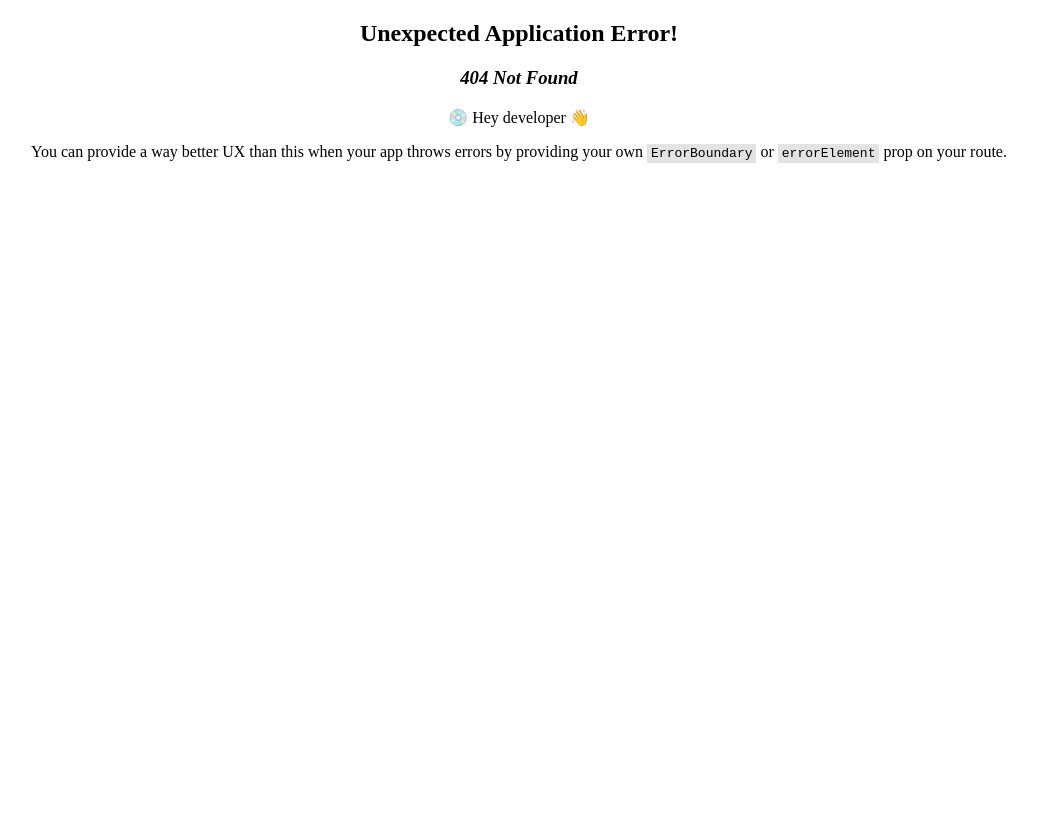
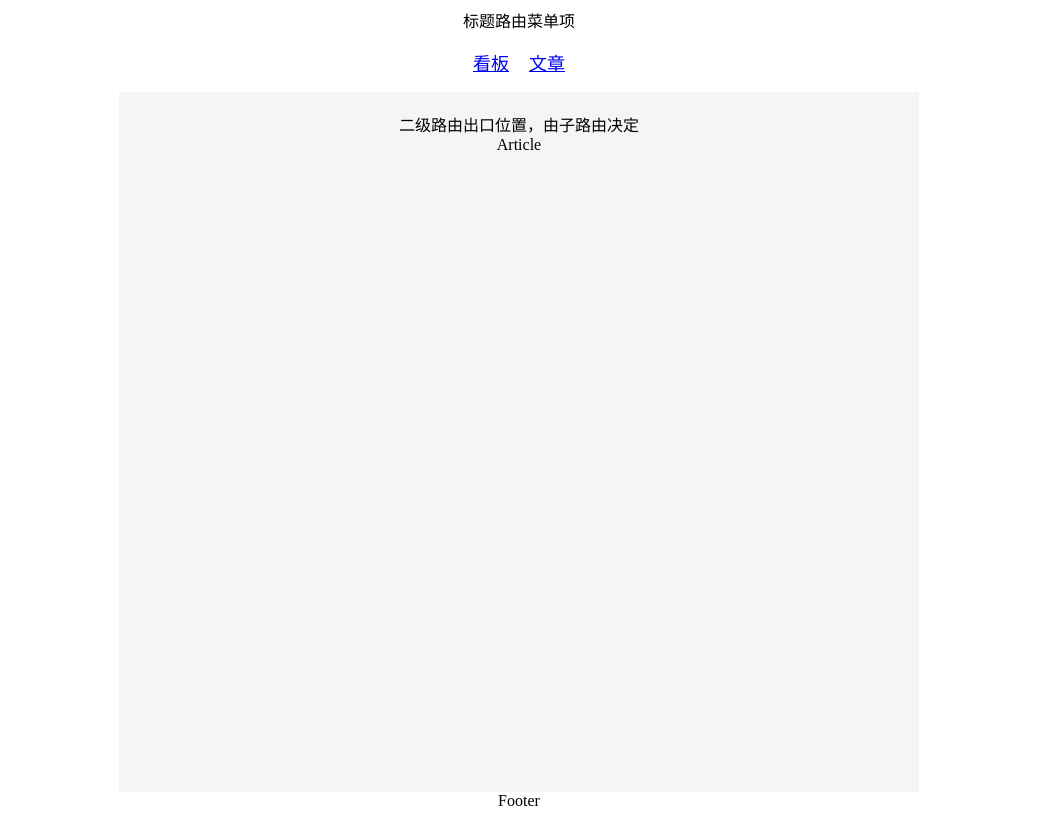
Before and after one commit to Nottoocold/Fronted-Webpack-Studio, a React app: page /article/1 in a window 1280 px wide. Before the commit this address had no page. Shown: the whole page, without its empty margins (121-1158 px from the left). Built offline with nearby package versions, Linux system fonts and the light colour scheme.

Commit message:
二级路由

```diff
--- a/src/App.less
+++ b/src/App.less
@@ -7,3 +7,9 @@
   margin: 0;
   padding: 0;
 }
+
+ul, ol {
+  list-style: none;
+  margin: 0;
+  padding: 0;
+}
--- /dev/null
+++ b/src/pages/Article/index.jsx
@@ -0,0 +1,5 @@
+
+function Article() {
+  return <div>Article</div>;
+}
+export default Article;
--- /dev/null
+++ b/src/pages/Dashboard/index.jsx
@@ -0,0 +1,6 @@
+
+function Dashboard() {
+  return <div>Dashboard</div>;
+}
+
+export default Dashboard;
--- /dev/null
+++ b/src/pages/Error/404/index.jsx
@@ -0,0 +1,6 @@
+
+function NotFound() {
+    return <div>404 Not Found</div>;
+}
+
+export default NotFound;
--- /dev/null
+++ b/src/pages/Layout/index.jsx
@@ -0,0 +1,40 @@
+import { Link, Outlet } from "react-router-dom";
+import "./index.less";
+
+function Header() {
+  return (
+    <header>
+      标题路由菜单项
+      <ul className="nav">
+        <li className="nav-item">
+          <Link to="/">看板</Link>
+        </li>
+        <li className="nav-item">
+          <Link to={`/article/${Math.round(Math.random() * 1000000)}`}>
+            文章
+          </Link>
+        </li>
+      </ul>
+    </header>
+  );
+}
+
+function Footer() {
+  return <footer>Footer</footer>;
+}
+
+function Layout() {
+  return (
+    <div>
+      <Header />
+      <main className="main">
+        <div>
+          二级路由出口位置，由子路由决定
+          <Outlet></Outlet>
+        </div>
+      </main>
+      <Footer />
+    </div>
+  );
+}
+export default Layout;
--- /dev/null
+++ b/src/pages/Layout/index.less
@@ -0,0 +1,34 @@
+.main {
+  background-color: #f5f5f5;
+  width: 800px;
+  height: 700px;
+  margin: 0 auto;
+  padding: 20px;
+}
+
+.nav {
+  display: flex;
+  justify-content: center;
+  align-items: center;
+  height: 60px;
+  background-color: #fff;
+}
+
+.nav-item {
+  margin-right: 20px;
+  font-size: 18px;
+  color: #333;
+  cursor: pointer;
+}
+
+.nav-item:hover {
+  color: #f50;
+}
+
+.nav-item.active {
+  color: #f50;
+}
+
+.nav-item:last-child {
+  margin-right: 0;
+}
--- a/src/router/index.jsx
+++ b/src/router/index.jsx
@@ -1,12 +1,30 @@
 import { createBrowserRouter } from "react-router-dom";
 import Home from "@/pages/Home";
 import Login from "@/pages/Login";
+import Layout from "@/pages/Layout";
+import Dashboard from "@/pages/Dashboard";
+import Article from "@/pages/Article";
+import NotFound from "@/pages/Error/404";
 
 const routerConfig = [
   { path: "/", element: <Home /> },
   { path: "/login/:token", element: <Login /> },
+  { path: "*", element: <NotFound /> },
 ];
 
-const router = createBrowserRouter(routerConfig);
+// const router = createBrowserRouter(routerConfig);
+
+const router = createBrowserRouter([
+  {
+    path: "/",
+    element: <Layout />,
+    children: [
+      // { path: "/dashboard", element: <Dashboard /> },
+      { index: true, element: <Dashboard /> }, // default route
+      { path: "/article/:id", element: <Article /> },
+    ],
+  },
+  { path: "*", element: <NotFound /> },
+]);
 
 export default router;
```
